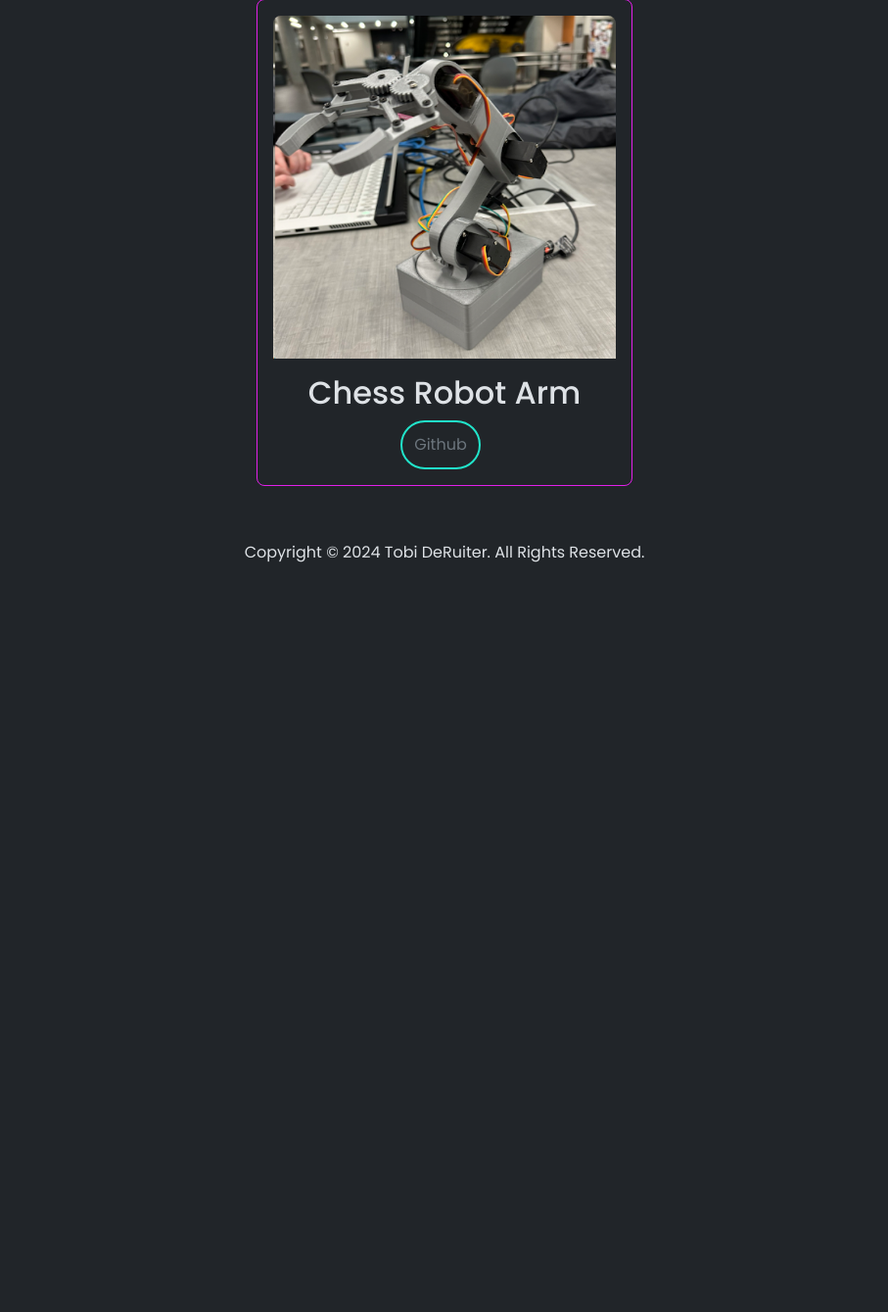
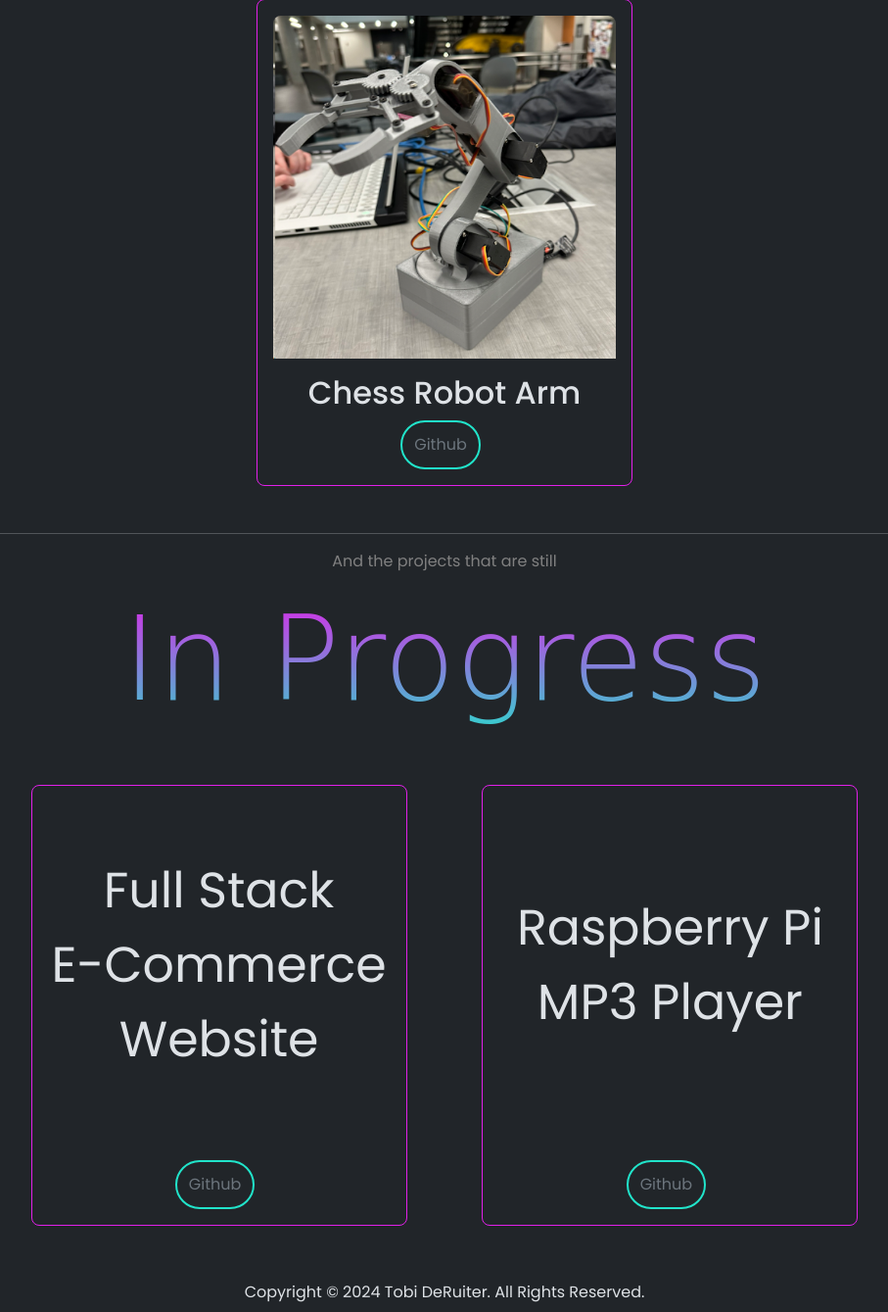
Before and after one commit to tobi-deruiter/Portfolio-Website, a Node server app: page /projects in a window 1280 px wide. Shown: the part 951-2290 px from the top of the page at 98% size, without its empty margins (186-1093 px from the left). Before the commit the page ends 1525 px from the top, so only its background shows below. Run offline with Node 20, Linux system fonts and the light colour scheme; some libraries are stand-ins or nearby versions; some web fonts are replaced.

Commit message:
added in progress projects

```diff
--- a/functions/public/stylesheets/projects.css
+++ b/functions/public/stylesheets/projects.css
@@ -1,5 +1,8 @@
 :root {
     --btn-height: 50px;
+    --project-img-width: 350px;
+    --project-img-height: 366px;
+    --project-img-font-size: 38pt;
 }
 
 .projects-section {
@@ -18,8 +21,8 @@
 }
 
 .project-img {
-    width: 350px;
-    height: 366px;
+    width: var(--project-img-width);
+    height: var(--project-img-height);
 }
 
 .btn {
@@ -29,3 +32,23 @@
 .btn:hover {
     background-color: darkviolet;
 }
+
+.img-text-center {
+    font-size: var(--project-img-font-size);
+    text-align: center;
+    display: flex;
+    align-items: center;
+    justify-content: center;
+    user-select: none;
+}
+
+@media (max-width: 991.98px) {
+    .project-img {
+        width: calc(var(--project-img-width) / 2);
+        height: calc(var(--project-img-height) / 2);
+    }
+
+    .img-text-center {
+        font-size: calc(var(--project-img-font-size) / 2);
+    }
+}
--- a/functions/views/projects.ejs
+++ b/functions/views/projects.ejs
@@ -36,6 +36,33 @@
                 </div>
             </div>
         </div>
+        <hr/>
+        <p class="h7 text-center">And the projects that are still</p>
+        <h1 class="display-1 text-center">In Progress</h1>
+        <div class="details-container d-flex justify-content-center">
+            <div class="projects-container border rounded-3 p-3">
+                <div class="project-img rounded-3 mx-auto pb-3 img-text-center">
+                   <p>Full Stack<br/>E-Commerce Website</p>
+                </div>
+               <!-- <h2 class="text-center">MP3 Player</h2> -->
+               <div class="d-flex justify-content-center">
+                   <button class="me-2 btn btn-outline-secondary rounded-pill" onclick="location.href='https://github.com/tobi-deruiter/e-commerce-website'">
+                       Github
+                   </button>
+               </div>
+           </div>
+            <div class="projects-container border rounded-3 p-3">
+                 <div class="project-img rounded-3 mx-auto pb-3 img-text-center">
+                    <p>Raspberry Pi<br/>MP3 Player</p>
+                 </div>
+                <!-- <h2 class="text-center">MP3 Player</h2> -->
+                <div class="d-flex justify-content-center">
+                    <button class="me-2 btn btn-outline-secondary rounded-pill" onclick="location.href='https://github.com/tobi-deruiter/mp3player'">
+                        Github
+                    </button>
+                </div>
+            </div>
+        </div>
     </section>
     <%- include('footer.ejs') %>
     <%- include('scripts.ejs') %>
```
